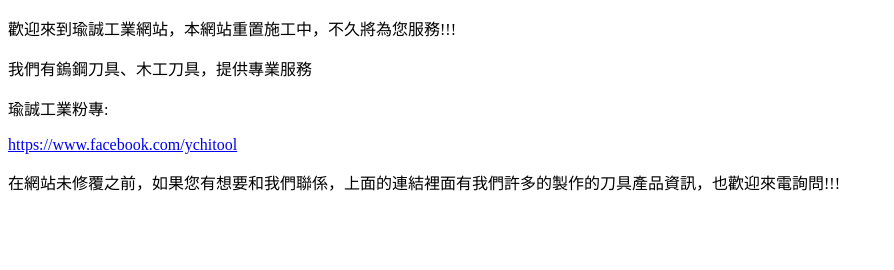
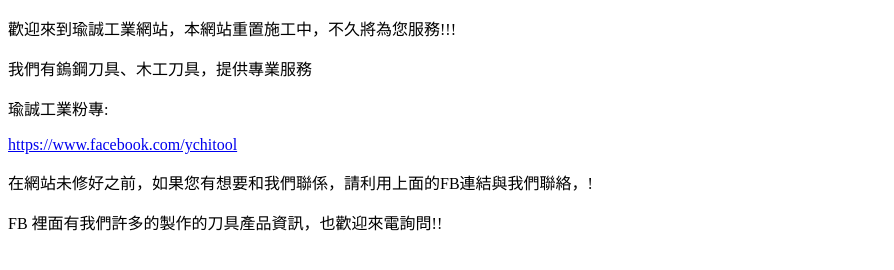
Before and after one commit to robertychi/ychitool, a plain HTML site: page index.html in a window 1280 px wide. Shown: the whole page, without its empty margins (0-894 px from the left). Drawn offline with Linux system fonts and the light colour scheme.

Commit message:
修連結和文字

```diff
--- a/index.html
+++ b/index.html
@@ -15,7 +15,8 @@
       >
     </p>
     <p>
-      在網站未修覆之前，如果您有想要和我們聯係，上面的連結裡面有我們許多的製作的刀具產品資訊，也歡迎來電詢問!!!
+      在網站未修好之前，如果您有想要和我們聯係，請利用上面的FB連結與我們聯絡，!
     </p>
+    <p>FB 裡面有我們許多的製作的刀具產品資訊，也歡迎來電詢問!!</p>
   </body>
 </html>
```
